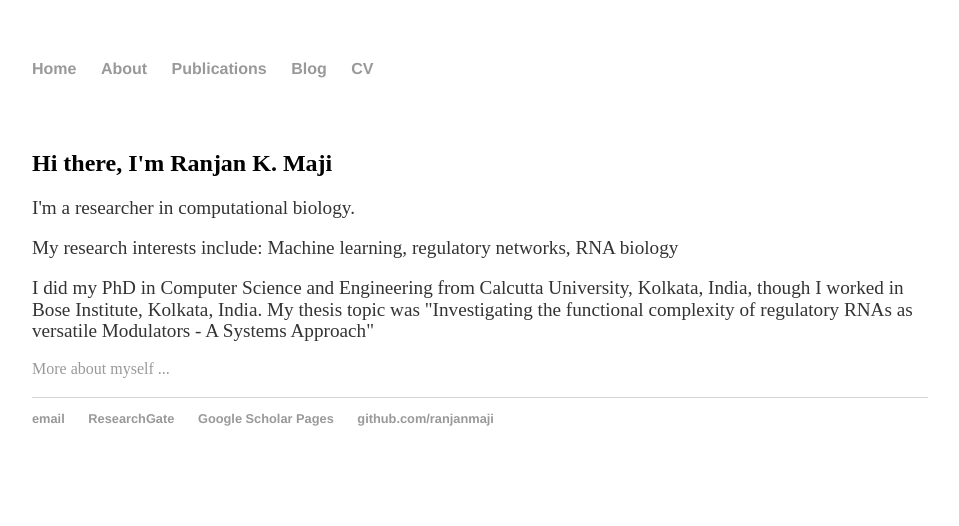
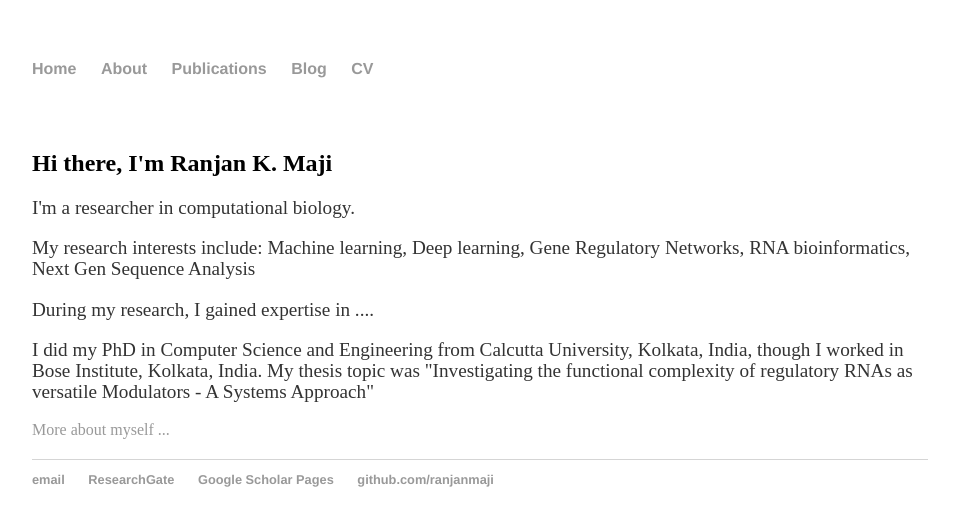
Before and after one commit to ranjanmaji/just-a-site, a Jekyll site: the page built from index.html, in a window 1280 px wide. Shown: the top 526 px of the page, without its empty margins (160-1119 px from the left). Built offline with Jekyll 4.4.1, drawn with Linux system fonts in a browser that asks for light colours.

Commit message:
Update index.html

```diff
--- a/index.html
+++ b/index.html
@@ -8,7 +8,9 @@ title: Ranjan K. Maji
 		<h2>Hi there, I'm Ranjan K. Maji</h2>
 			<p>I'm a researcher in computational biology.</p>
 
-			<p>My research interests include: Machine learning, regulatory networks, RNA biology</p>
+			<p>My research interests include: Machine learning, Deep learning, Gene Regulatory Networks, RNA bioinformatics, Next Gen Sequence Analysis</p>
+
+			<p>During my research, I gained expertise in ....</p>
 
 			<p>I did my PhD in Computer Science and Engineering from Calcutta University, Kolkata, India, though I worked in Bose Institute, Kolkata, India. My thesis topic was "Investigating the functional complexity of regulatory RNAs as versatile Modulators - A Systems Approach"</p>
 			<a href="just-a-site/about">More about myself ...</a></p>
```
